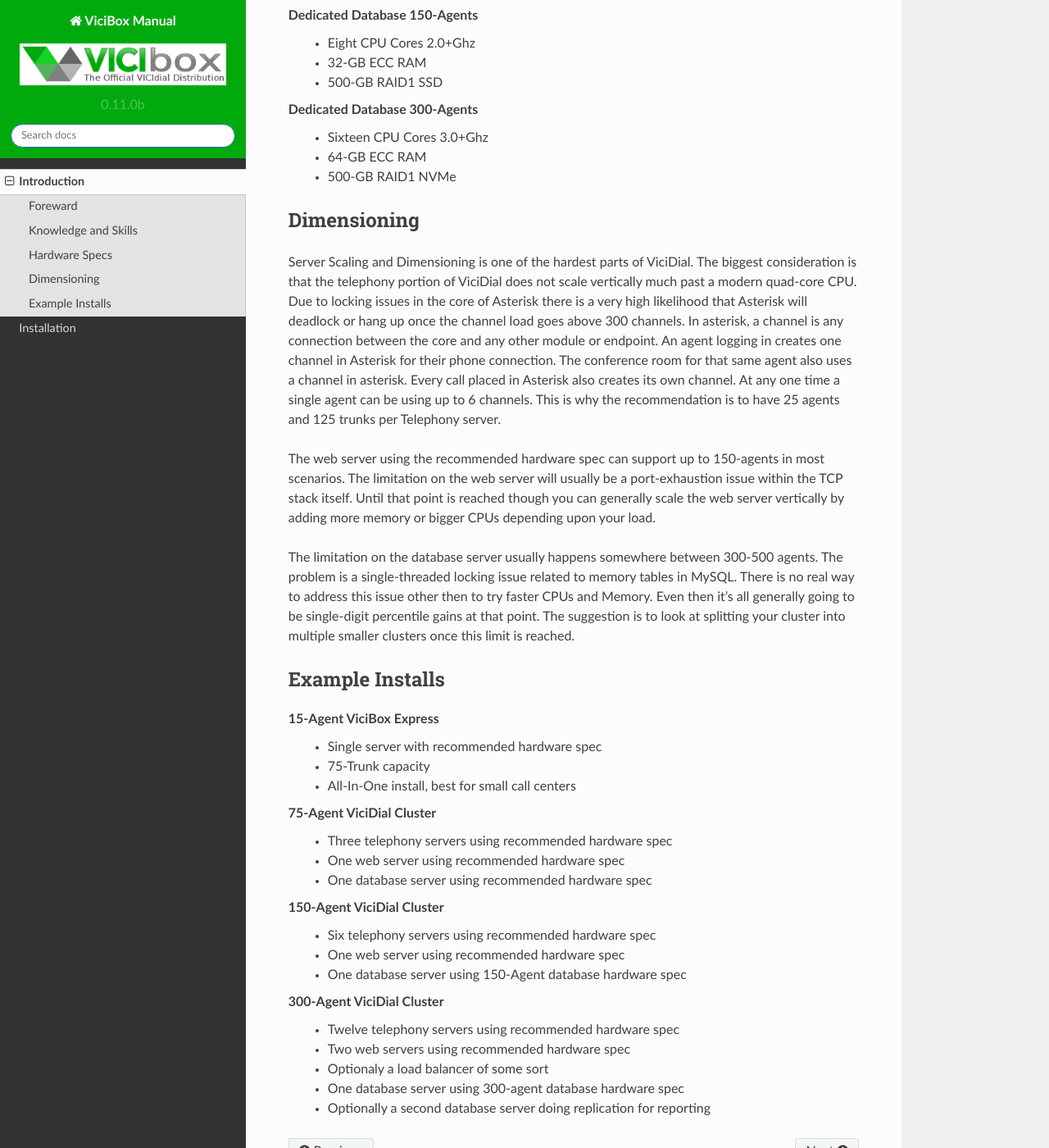
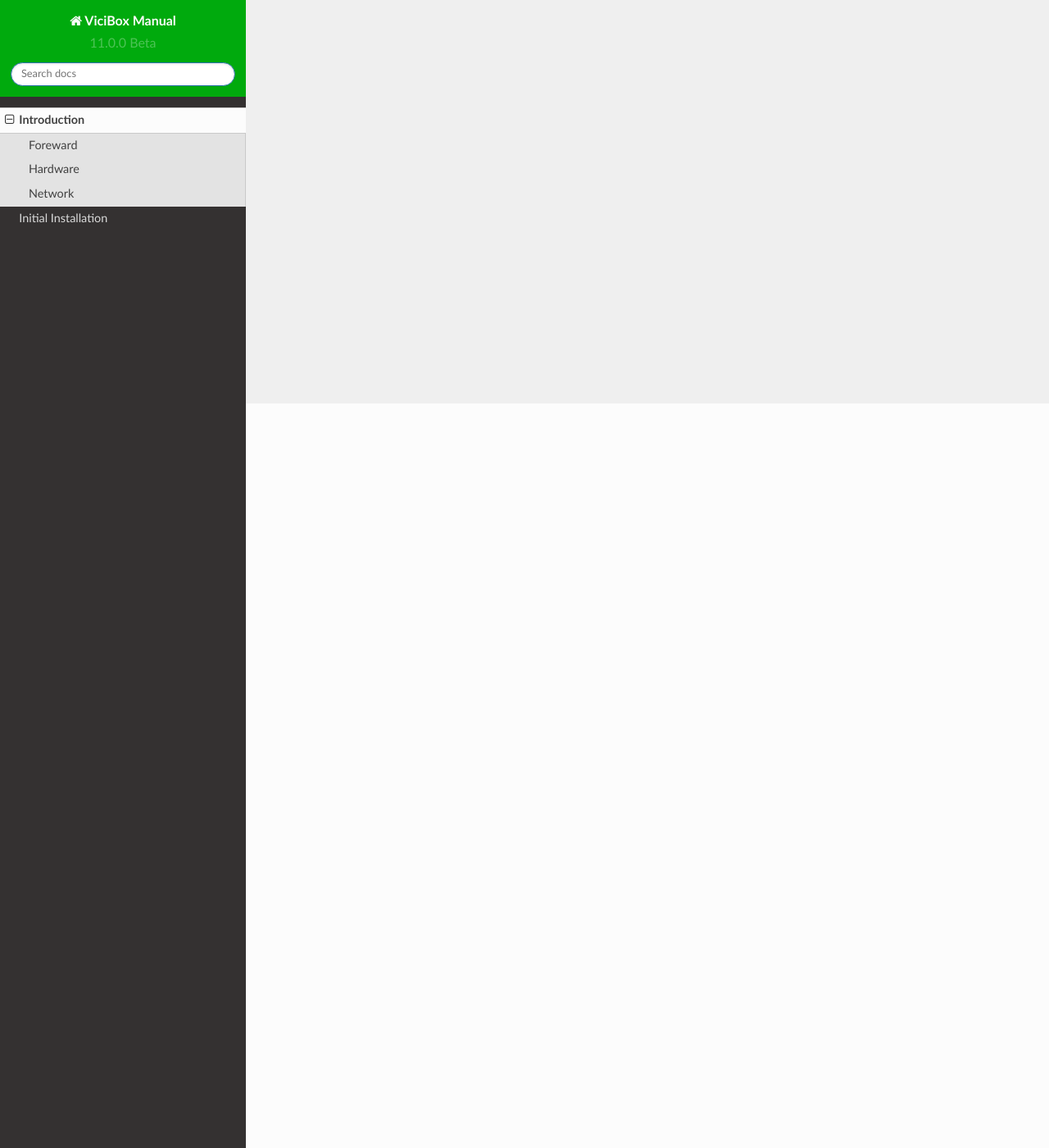
Before and after one commit to jamesvici/vicibox, a Sphinx documentation site: the page built from docs/source/introduction.rst, in a window 1280 px wide and 1400 px high, scrolled down 908 px. Shown: the whole window at 82% size. Built offline with Sphinx 7.4.7 and the Read the Docs theme 2.0.0, drawn with Linux system fonts in a browser that asks for light colours; some of the changed text lies outside the part shown.

Commit message:
Reworked for better maintenance

```diff
--- a/docs/source/conf.py
+++ b/docs/source/conf.py
@@ -9,7 +9,7 @@
 copyright = u'2005-%d, ViciDial Group' % datetime.datetime.now().year
 author = u'James Pearson'
 release = u'11.0.0 Beta'
-version = u'0.11.0b'
+version = u'11.0.0 Beta'
 
 # -- General configuration
 html_theme_path = [sphinx_rtd_theme.get_html_theme_path()]
@@ -33,10 +33,8 @@
 # -- Options for HTML output
 html_theme = 'sphinx_rtd_theme'
 html_baseurl = 'https://docs.vicibox.com/'
-html_theme_options = {
-    'style_nav_header_background': '#00AA0D',
-}
-html_logo = 'images/Vicibox_pixel_green_whitebg_20180921.png'
+html_theme_options = { 'style_nav_header_background': '#00AA0D', }
+#html_logo = 'images/Vicibox_pixel_green_whitebg_20180921.png'
 html_favicon = 'images/favicon.ico'
 html_show_sourcelink = False
 htmlhelp_basename = 'viciboxdoc'
--- a/docs/source/index.rst
+++ b/docs/source/index.rst
@@ -8,7 +8,6 @@
 ===================================
 Welcome to ViciBox's documentation!
 ===================================
-
 **ViciBox** is the official installation image for the `ViciDial® Call Center Suite <http://www.vicidial.org/vicidial.php>`__.
 
 Official support is available through the `ViciDial Group <http://www.vicidial.com>`__.
--- /dev/null
+++ b/docs/source/install/media-md.rst
@@ -0,0 +1,4 @@
+MultiDevice ISO
+---------------
+`MD RAID1 Installation Image <http://download.vicidial.com/iso/vicibox/server/ViciBox_v10.x86_64-10.0.2-md.iso>`_:
+The 'MD' or MultiDevice media installs in a software RAID-1. This allows two drives to be used for failure redundancy. This does require two drives to be present in the system. For best results the two drives should be a matched pair. If one drive is slightly smaller it should be installed as the first drive in the system.
--- /dev/null
+++ b/docs/source/install/media-std.rst
@@ -0,0 +1,5 @@
+============
+Standard ISO
+============
+`Standard Installation Image <http://download.vicidial.com/iso/vicibox/server/ViciBox_v10.x86_64-10.0.2.iso>`_:
+The 'standard' version is for installation into a system with a single drive. If you have a hardware RAID card then this is the image to use. When in doubt this is likely the easiest option to install.
--- /dev/null
+++ b/docs/source/intro/network.rst
@@ -0,0 +1,5 @@
+=======
+Network
+=======
+
+As a rule of thumb you will need around 150Kb/sec of bandwidth per connected agent and 90Kb/sec of bandwidth per connected call. It is also more important to measure a network in terms of it's packet loss and latency when diagnosing VoIP/SIP issues. Rarely will raw bandwidth ever be an issue.
--- a/docs/source/introduction.rst
+++ b/docs/source/introduction.rst
@@ -1,74 +1,11 @@
+============
 Introduction
 ============
 
-.. _introduction:
+.. toctree::
+   :maxdepth: 2
+   :titlesonly:
 
-Foreward
---------
-
-While this documentation aims to be complete there might be sections that are out of date or features that are undocumented. That is why the ViciBox documentation was moved to GitHub and implemented using Read The Docs. The goal is to encourage other contributors to help maintain the ViciBox documentation.
-
-
-Knowledge and Skills
---------------------
-
-The documentation is made to be user friendly for beginners but some basic knowledge is assumed. If you are not comfortable with basic network environments, working with a Linux shell, or editing configuration files it is highly recommended to find someone who is. You will also need to have a basic understanding of your network environment since everyones will be somewhat unique.
-
-You will be required to interact with the command line interface in order to install and setup ViciBox. While this can be done directly from the server itself it's highly recommended to connect via SSH. You can use an SSH Client such as PuTTY or through the native 'ssh' command if your operating system supports it.
-
-Hardware Specs
---------------
-
-**Minimum**
-    * Four CPU Cores 2.0+Ghz
-    * 8-GB RAM
-    * 160-GB Drive
-
-**Recommended Telephony and Web**
-    * Six CPU Cores 2.0+Ghz
-    * 16-GB ECC RAM
-    * 500-GB RAID1 SSD
-
-**Dedicated Database 150-Agents**
-    * Eight CPU Cores 2.0+Ghz
-    * 32-GB ECC RAM
-    * 500-GB RAID1 SSD
-
-**Dedicated Database 300-Agents**
-    * Sixteen CPU Cores 3.0+Ghz
-    * 64-GB ECC RAM
-    * 500-GB RAID1 NVMe
-
-Dimensioning
-------------
-
-Server Scaling and Dimensioning is one of the hardest parts of ViciDial. The biggest consideration is that the telephony portion of ViciDial does not scale vertically much past a modern quad-core CPU. Due to locking issues in the core of Asterisk there is a very high likelihood that Asterisk will deadlock or hang up once the channel load goes above 300 channels. In asterisk, a channel is any connection between the core and any other module or endpoint. An agent logging in creates one channel in Asterisk for their phone connection. The conference room for that same agent also uses a channel in asterisk. Every call placed in Asterisk also creates its own channel. At any one time a single agent can be using up to 6 channels. This is why the recommendation is to have 25 agents and 125 trunks per Telephony server.
-
-The web server using the recommended hardware spec can support up to 150-agents in most scenarios. The limitation on the web server will usually be a port-exhaustion issue within the TCP stack itself. Until that point is reached though you can generally scale the web server vertically by adding more memory or bigger CPUs depending upon your load.
-
-The limitation on the database server usually happens somewhere between 300-500 agents. The problem is a single-threaded locking issue related to memory tables in MySQL. There is no real way to address this issue other then to try faster CPUs and Memory. Even then it's all generally going to be single-digit percentile gains at that point. The suggestion is to look at splitting your cluster into multiple smaller clusters once this limit is reached.
-
-Example Installs
-----------------
-
-**15-Agent ViciBox Express**
-    * Single server with recommended hardware spec
-    * 75-Trunk capacity
-    * All-In-One install, best for small call centers
-
-**75-Agent ViciDial Cluster**
-    * Three telephony servers using recommended hardware spec
-    * One web server using recommended hardware spec
-    * One database server using recommended hardware spec
-
-**150-Agent ViciDial Cluster**
-    * Six telephony servers using recommended hardware spec
-    * One web server using recommended hardware spec
-    * One database server using 150-Agent database hardware spec
-
-**300-Agent ViciDial Cluster**
-    * Twelve telephony servers using recommended hardware spec
-    * Two web servers using recommended hardware spec
-    * Optionaly a load balancer of some sort
-    * One database server using 300-agent database hardware spec
-    * Optionally a second database server doing replication for reporting
+   intro/foreward
+   intro/hardware
+   intro/network
```
Also changed, not shown: docs/source/install/media-usb.rst (added, +9 -0 lines), docs/source/install/media.rst (added, +15 -0 lines), docs/source/installation.rst (+8 -15 lines), docs/source/intro/dimensioning.rst (added, +9 -0 lines), docs/source/intro/example-install.rst (added, +25 -0 lines), docs/source/intro/foreward.rst (added, +10 -0 lines), docs/source/intro/hardware-spec.rst (added, +23 -0 lines), docs/source/intro/hardware.rst (added, +14 -0 lines), docs/source/images/Vicibox_pixel_green_whitebg_20180921.png, docs/source/images/favicon.ico.
